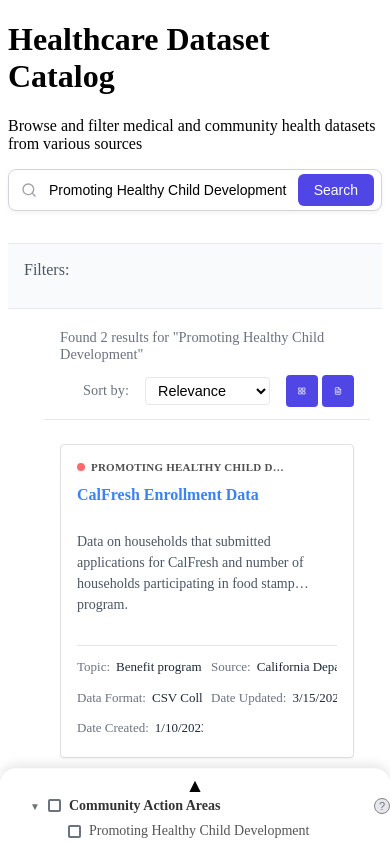
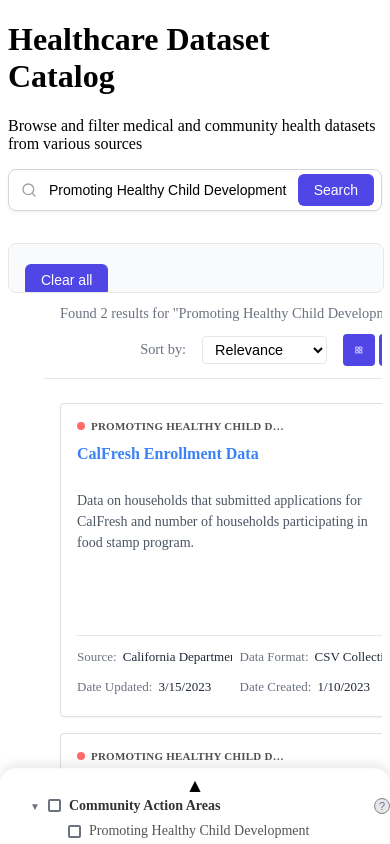
Before and after one commit to christophernagel/dataset-search, a React (Create React App) app: page / in a window 390 px wide. Both pictures are taken after a click on the button "Promoting Healthy Child Development". Shown: the top 844 px of the page. Built offline with nearby package versions, Linux system fonts and the light colour scheme.

Commit message:
responsive layout

```diff
--- a/src/components/DatasetGrid.js
+++ b/src/components/DatasetGrid.js
@@ -18,10 +18,17 @@ const DatasetGrid = ({ datasets }) => {
 
   // Calculate grid columns based on viewport width
   const getGridColumns = useCallback(() => {
-    if (width < 768) return 1;
-    if (width < 1024) return 2;
-    if (width < 1280) return 3;
-    return 4;
+    // Get available width (accounting for sidebar width)
+    const availableWidth = width - 320; // Subtract sidebar width
+
+    // Determine minimum card width
+    const minCardWidth = 300;
+
+    // Calculate columns based on available space
+    const columns = Math.max(1, Math.floor(availableWidth / minCardWidth));
+
+    // Limit to a maximum of 4 columns
+    return Math.min(columns, 4);
   }, [width]);
 
   // Render grid view
@@ -29,9 +36,9 @@ const DatasetGrid = ({ datasets }) => {
     <div
       className="datasets-grid"
       style={{
-        display: 'grid',
+        display: "grid",
         gridTemplateColumns: `repeat(${getGridColumns()}, 1fr)`,
-        gap: '16px'
+        gap: "16px",
       }}
     >
       {datasets.map((dataset) => (
--- a/src/components/common/DatasetCard.js
+++ b/src/components/common/DatasetCard.js
@@ -24,7 +24,7 @@ const DatasetCard = ({
   pageUrl,
   // New props for search results
   relevanceScore,
-  matchedFields
+  matchedFields,
 }) => {
   // Get the color for community action area if available
   const areaColor = communityActionAreaColors[communityActionArea] || "#808080";
@@ -43,7 +43,10 @@ const DatasetCard = ({
     if (relevanceScore === undefined) return null;
 
     return (
-      <div className="hdc-relevance-indicator" title={`Relevance: ${Math.round(relevanceScore * 100)}%`}>
+      <div
+        className="hdc-relevance-indicator"
+        title={`Relevance: ${Math.round(relevanceScore * 100)}%`}
+      >
         <div
           className="hdc-relevance-bar"
           style={{ width: `${Math.round(relevanceScore * 100)}%` }}
@@ -110,13 +113,6 @@ const DatasetCard = ({
 
         {/* Dataset attributes */}
         <div className="hdc-dataset-attributes">
-          {dataTopic && (
-            <div className="hdc-attribute">
-              <span className="hdc-attribute-label">Topic:</span>
-              <span className="hdc-attribute-value">{dataTopic}</span>
-            </div>
-          )}
-
           {source && (
             <div className="hdc-attribute">
               <span className="hdc-attribute-label">Source:</span>
--- a/src/components/filters/UnifiedFilterBar.js
+++ b/src/components/filters/UnifiedFilterBar.js
@@ -3,7 +3,13 @@ import React, { useRef, useEffect, useState } from "react";
 import { useFilters } from "../../context/FilterContext";
 
 const UnifiedFilterBar = () => {
-  const { activeFilters, removeFilter, clearFilters } = useFilters();
+  const {
+    activeFilters,
+    removeFilter,
+    clearFilters,
+    searchQuery,
+    setSearchQuery,
+  } = useFilters();
 
   const [isScrollable, setIsScrollable] = useState(false);
   const filtersContainerRef = useRef(null);
@@ -43,10 +49,10 @@ const UnifiedFilterBar = () => {
     return () => {
       observer.disconnect();
     };
-  }, [activeFilters]);
+  }, [activeFilters, searchQuery]);
 
   const activeFiltersList = getActiveFilters();
-  const hasActiveFilters = activeFiltersList.length > 0;
+  const hasActiveFilters = activeFiltersList.length > 0 || searchQuery;
 
   return (
     <div
@@ -69,8 +75,35 @@ const UnifiedFilterBar = () => {
             aria-labelledby="active-filters-label"
             onScroll={checkScrollable}
           >
-            {hasActiveFilters ? (
-              activeFiltersList.map(({ category, value }, index) => (
+            {!hasActiveFilters && (
+              <span className="unified-no-filters" aria-live="polite">
+                None
+              </span>
+            )}
+
+            {searchQuery && (
+              <button
+                className="unified-filter-tag unified-search-tag"
+                onClick={() => setSearchQuery("")}
+                onKeyDown={(e) => {
+                  if (e.key === "Enter" || e.key === " ") {
+                    e.preventDefault();
+                    setSearchQuery("");
+                  }
+                }}
+                aria-label={`Clear search: ${searchQuery}`}
+                tabIndex="0"
+              >
+                <span className="unified-filter-text">
+                  Search: {searchQuery}
+                </span>
+                <span className="unified-filter-remove" aria-hidden="true">
+                  ×
+                </span>
+              </button>
+            )}
+
+            {activeFiltersList.map(({ category, value }, index) => (
               <button
                 key={`${category}-${value}`}
                 className="unified-filter-tag"
@@ -91,12 +124,7 @@ const UnifiedFilterBar = () => {
                   ×
                 </span>
               </button>
-              ))
-            ) : (
-              <span className="unified-no-filters" aria-live="polite">
-                None
-              </span>
-            )}
+            ))}
           </div>
         </div>
 
--- a/src/context/FilterContext.js
+++ b/src/context/FilterContext.js
@@ -1,20 +1,20 @@
 // context/FilterContext.js
-import React, { createContext, useContext, useReducer } from 'react';
+import React, { createContext, useContext, useReducer } from "react";
 
 const FilterContext = createContext(null);
 
 const initialState = {
   activeFilters: {},
-  searchQuery: ''
+  searchQuery: "",
 };
 
 function filterReducer(state, action) {
   switch (action.type) {
-    case 'SET_FILTERS':
+    case "SET_FILTERS":
       return { ...state, activeFilters: action.payload };
-    case 'SET_SEARCH_QUERY':
+    case "SET_SEARCH_QUERY":
       return { ...state, searchQuery: action.payload };
-    case 'REMOVE_FILTER': {
+    case "REMOVE_FILTER": {
       const { category, value } = action.payload;
       const newFilters = { ...state.activeFilters };
       if (newFilters[category]) {
@@ -28,8 +28,8 @@ function filterReducer(state, action) {
       }
       return { ...state, activeFilters: newFilters };
     }
-    case 'CLEAR_FILTERS':
-      return { ...state, activeFilters: {} };
+    case "CLEAR_FILTERS":
+      return { ...state, activeFilters: {}, searchQuery: "" };
     default:
       return state;
   }
@@ -40,24 +40,24 @@ export function FilterProvider({ children }) {
 
   const value = {
     ...state,
-    setFilters: (filters) => dispatch({ type: 'SET_FILTERS', payload: filters }),
-    setSearchQuery: (query) => dispatch({ type: 'SET_SEARCH_QUERY', payload: query }),
+    setFilters: (filters) =>
+      dispatch({ type: "SET_FILTERS", payload: filters }),
+    setSearchQuery: (query) =>
+      dispatch({ type: "SET_SEARCH_QUERY", payload: query }),
     removeFilter: (category, value) =>
-      dispatch({ type: 'REMOVE_FILTER', payload: { category, value } }),
-    clearFilters: () => dispatch({ type: 'CLEAR_FILTERS' })
+      dispatch({ type: "REMOVE_FILTER", payload: { category, value } }),
+    clearFilters: () => dispatch({ type: "CLEAR_FILTERS" }),
   };
 
   return (
-    <FilterContext.Provider value={value}>
-      {children}
-    </FilterContext.Provider>
+    <FilterContext.Provider value={value}>{children}</FilterContext.Provider>
   );
 }
 
 export function useFilters() {
   const context = useContext(FilterContext);
   if (!context) {
-    throw new Error('useFilters must be used within a FilterProvider');
+    throw new Error("useFilters must be used within a FilterProvider");
   }
   return context;
 }
--- a/src/styles.css
+++ b/src/styles.css
@@ -405,6 +405,7 @@ body .hdc-dataset-catalog .hdc-search-input::placeholder,
   margin-bottom: 1.5rem;
   padding: 0 16px;
   border-bottom: 1px solid #e5e7eb;
+  overflow: hidden;
 }
 
 .hdc-controls-header {
@@ -412,25 +413,30 @@ body .hdc-dataset-catalog .hdc-search-input::placeholder,
   justify-content: space-between;
   align-items: center;
   padding-bottom: 12px;
+  flex-wrap: nowrap;
 }
 
 .hdc-controls-content {
   display: flex;
   justify-content: space-between;
   align-items: center;
-  padding: 0.5rem 0;
 }
 
 .hdc-controls-left {
   display: flex;
   align-items: center;
+  min-width: 0; /* Allow shrinking */
+  overflow: hidden; /* Contain overflow */
+  text-overflow: ellipsis; /* Show ellipsis for text overflow */
+  white-space: nowrap;
+}
+
+.hdc-controls-right {
+  display: flex;
+  align-items: center;
   gap: 1rem;
-}
-
-.hdc-controls-right {
-  display: flex;
-  align-items: center;
-  gap: 1rem;
+  flex-shrink: 0;
+  padding-right: 0px;
 }
 
 .hdc-section-title {
@@ -453,7 +459,7 @@ body .hdc-dataset-catalog .hdc-search-input::placeholder,
 .hdc-results-info,
 .hdc-sort-controls,
 .hdc-view-controls {
-  padding-top: 8px;
+  padding-top: 0px;
   display: flex;
 }
 
@@ -478,6 +484,9 @@ body .hdc-dataset-catalog .hdc-search-input::placeholder,
 .hdc-results-info {
   font-size: 0.9rem;
   color: #6b7280;
+  overflow: hidden;
+  text-overflow: ellipsis;
+  white-space: nowrap;
 }
 
 .hdc-view-button {
@@ -1756,7 +1765,6 @@ body .hdc-dataset-catalog .hdc-search-input::placeholder,
 .search-catalog-header {
   margin-bottom: 0;
   background-color: white;
-  border-bottom: 1px solid #e5e7eb;
 }
 
 .search-catalog-layout {
@@ -1805,15 +1813,14 @@ body .hdc-dataset-catalog .hdc-search-input::placeholder,
 /* Unified Filter Bar */
 .unified-filter-bar {
   background-color: #f9fafb;
-  border-bottom: 1px solid #e5e7eb;
-  padding: 0;
+  border: 1px solid #e5e7eb;
+  border-radius: 8px;
+  padding: 8px 0;
   position: sticky;
   top: 0;
   z-index: 20;
-  height: 16px;
-  display: flex;
-  align-items: center;
-  padding: 16px 0;
+  width: 100%;
+  overflow: hidden;
 }
 
 .unified-filter-content {
@@ -1824,13 +1831,13 @@ body .hdc-dataset-catalog .hdc-search-input::placeholder,
   height: 32px;
   padding: 0 16px;
 }
-
 .unified-filter-left {
   display: flex;
   align-items: center;
-  flex: 1;
   min-width: 0;
-  height: 100%;
+  flex: 1; /* Take up all available space */
+  overflow: hidden; /* Contain overflow */
+  position: relative;
 }
 
 .unified-filter-label {
@@ -1838,6 +1845,7 @@ body .hdc-dataset-catalog .hdc-search-input::placeholder,
   color: #4b5563;
   margin-right: 12px;
   white-space: nowrap;
+  flex-shrink: 0;
 }
 
 .unified-active-filters {
@@ -1846,7 +1854,7 @@ body .hdc-dataset-catalog .hdc-search-input::placeholder,
   overflow-x: auto;
   gap: 8px;
   height: 100%;
-  max-width: calc(100% - 80px);
+  max-width: calc(100% - 78px);
   align-items: center;
   scrollbar-width: none;
 }
@@ -1893,6 +1901,8 @@ body .hdc-dataset-catalog .hdc-search-input::placeholder,
 .unified-filter-right {
   display: flex;
   align-items: center;
+  flex-shrink: 0;
+  margin-right: 44px;
 }
 
 .unified-clear-filters {
```
Also changed, not shown: src/components/AppContent.js (+7 -6 lines). Lines whose indentation alone changed are shown as unchanged.
